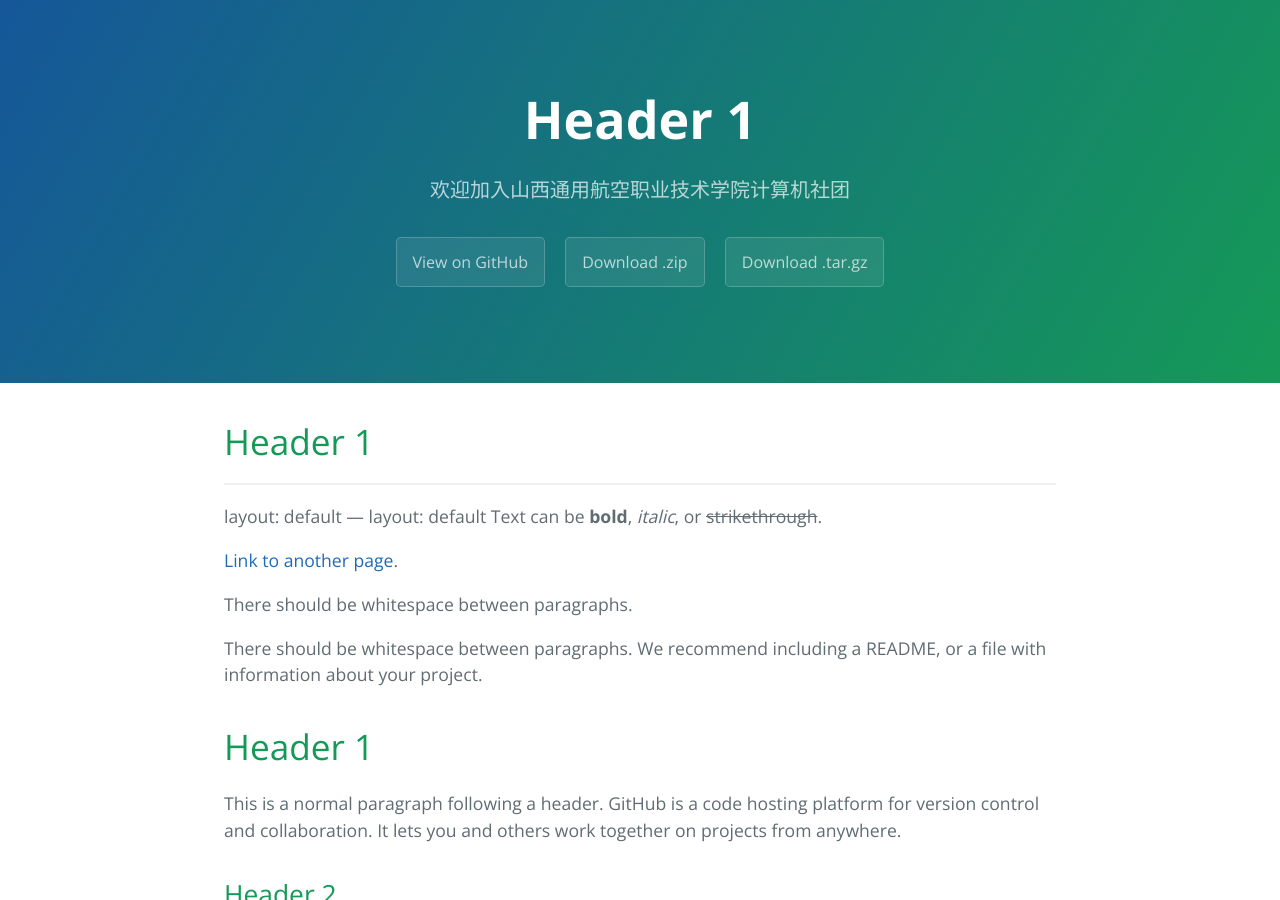
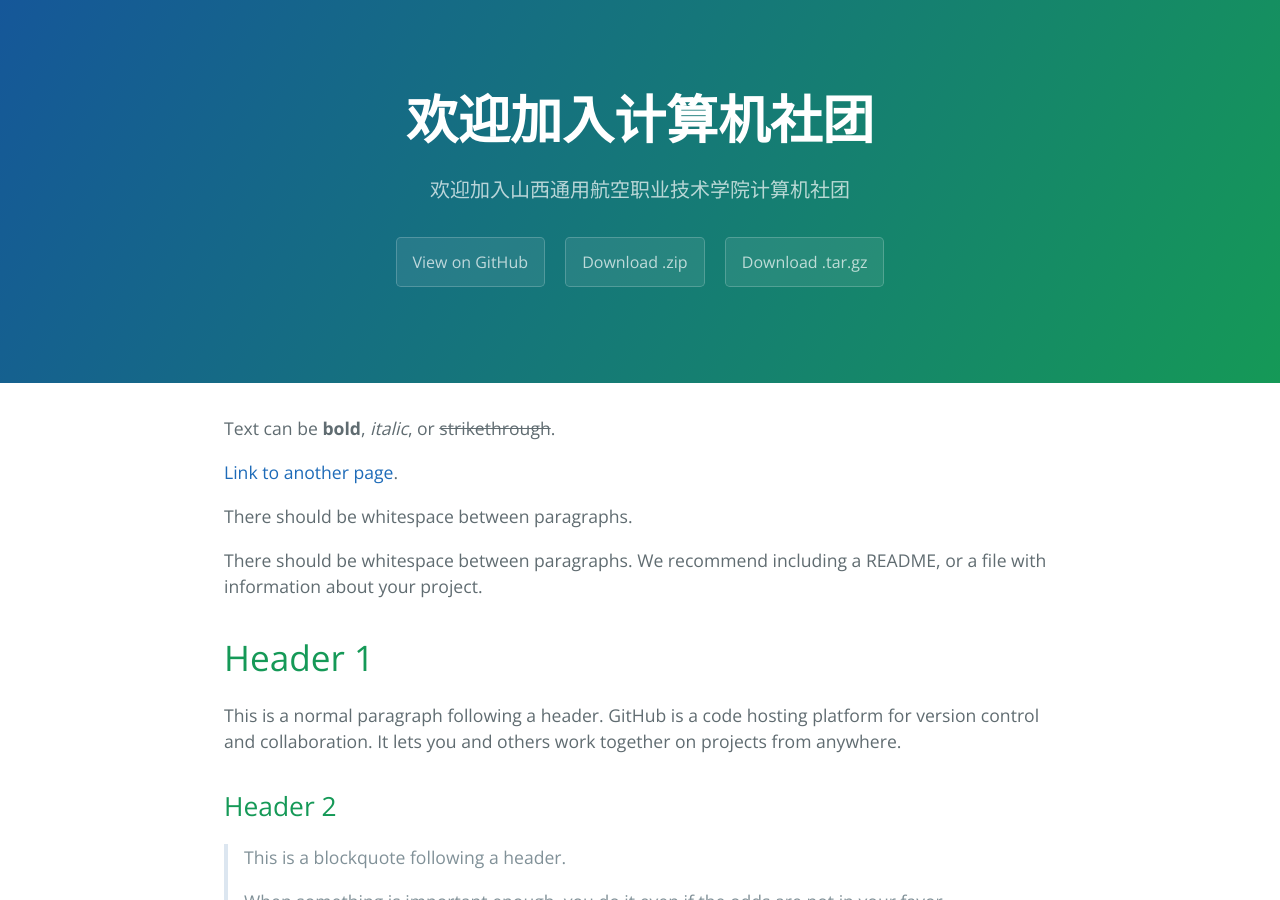
Before and after one commit to yanhong2020/shjsjst.github.io, a Jekyll site: the page built from index.md, in a window 1280 px wide and 900 px high. Built offline with Jekyll 4.4.1, drawn with Linux system fonts in a browser that asks for light colours; our own code applies the rules of GitHub Pages for plain Markdown files.

Commit message:
Update index.md

```diff
--- a/index.md
+++ b/index.md
@@ -1,9 +1,7 @@
-
-# Header 1
 ---
 layout: default
 ---
-layout: default
+
 Text can be **bold**, _italic_, or ~~strikethrough~~.
 
 [Link to another page](./another-page.html).
```
